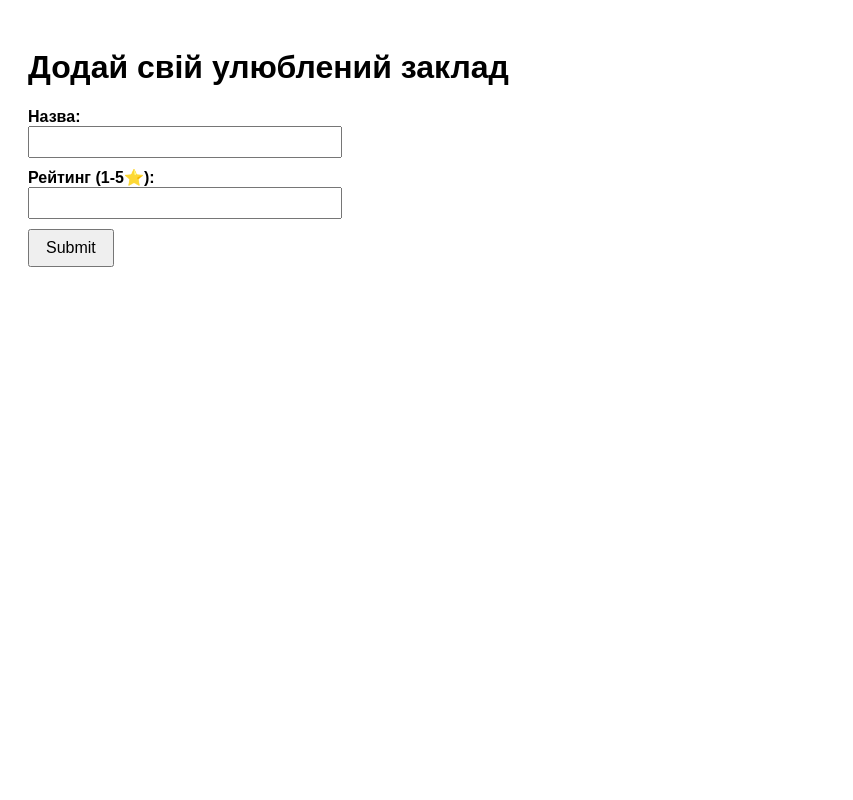
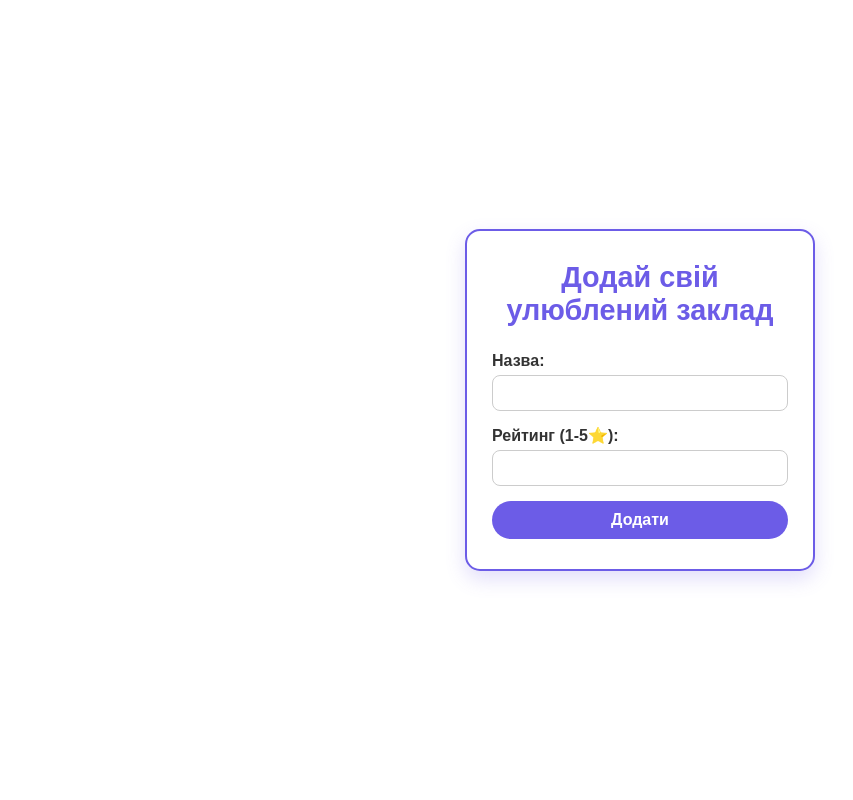
Before and after one commit to le1zyyx/mysite2, a Django app: page /new_place in a window 1280 px wide. Shown: the whole page, without its empty margins (0-853 px from the left). Run offline with Django 5.2, Linux system fonts and the light colour scheme.

Commit message:
added a page: Where should I go today?

```diff
--- a/main/templates/main/new_place.html
+++ b/main/templates/main/new_place.html
@@ -2,16 +2,87 @@
 <html lang="uk">
 <head>
     <meta charset="UTF-8">
-    <title>Add Place</title>
+    <title>Додати заклад</title>
     <style>
-        body { font-family: Arial; padding: 20px; }
-        input { display: block; margin-bottom: 10px; padding: 5px; font-size: 16px; width: 300px; }
-        label { font-weight: bold; margin-top: 10px; }
-        .error { color: red; font-size: 14px; }
-        button { padding: 8px 16px; font-size: 16px; }
+        * { box-sizing: border-box; margin: 0; padding: 0; }
+
+        body, html {
+            height: 100%;
+            font-family: Arial, sans-serif;
+            background: #ffffff;
+            display: flex;
+            justify-content: center;
+            align-items: center;
+        }
+
+        .form-container {
+            width: 350px;
+            padding: 30px 25px;
+            border: 2px solid #6c5ce7;
+            border-radius: 15px;
+            box-shadow: 0 8px 20px rgba(108, 92, 231, 0.2);
+            background: #ffffff;
+        }
+
+        h1 {
+            text-align: center;
+            margin-bottom: 25px;
+            color: #6c5ce7;
+            font-size: 1.8rem;
+        }
+
+        label {
+            font-weight: bold;
+            margin-top: 10px;
+            display: block;
+            color: #333333;
+        }
+
+        input {
+            display: block;
+            width: 100%;
+            margin-top: 5px;
+            margin-bottom: 15px;
+            padding: 8px 10px;
+            font-size: 16px;
+            border: 1.5px solid #ccc;
+            border-radius: 8px;
+        }
+
+        input:focus {
+            outline: none;
+            border-color: #6c5ce7;
+            box-shadow: 0 0 8px rgba(108, 92, 231, 0.3);
+        }
+
+        .error {
+            color: red;
+            font-size: 13px;
+            margin-top: -10px;
+            margin-bottom: 10px;
+        }
+
+        button {
+            width: 100%;
+            padding: 10px 0;
+            font-size: 16px;
+            font-weight: 600;
+            color: #ffffff;
+            background-color: #6c5ce7;
+            border: none;
+            border-radius: 50px;
+            cursor: pointer;
+            transition: transform 0.2s ease, background-color 0.2s ease;
+        }
+
+        button:hover {
+            background-color: #341f97;
+            transform: scale(1.05);
+        }
     </style>
 </head>
 <body>
+    <div class="form-container">
         <h1>Додай свій улюблений заклад</h1>
         <form method="post">
             {% csrf_token %}
@@ -24,7 +95,8 @@
             <input type="number" id="rating" name="rating" min="1" max="5" value="{{ rating|default:'' }}">
             {% if errors.rating %}<div class="error">{{ errors.rating }}</div>{% endif %}
 
-    <button type="submit">Submit</button>
+            <button type="submit">Додати</button>
         </form>
+    </div>
 </body>
 </html>
--- a/main/views.py
+++ b/main/views.py
@@ -1,4 +1,5 @@
 from django.shortcuts import render, redirect
+import random
 
 def index(request):
     data = {'title': 'My favourite places in Kyiv'}
@@ -34,4 +35,14 @@ def new_place(request):
     return render(request, 'main/new_place.html')
 
 def random_place(request):
-    return render(request, 'main/random_place.html')
+    places = [
+        "Ботанічний сад ім.Гришка",
+        "Пузата Хата",
+        "Multiplex",
+        "WakeHub"
+    ]
+    selected_place = None
+    if request.method == "POST":
+        selected_place = random.choice(places)
+
+    return render(request, 'main/random_place.html', {'selected_place': selected_place})
```
Also changed, not shown: main/static/main/css/main.css (+88 -0 lines), main/templates/main/places_list.html (+4 -4 lines), main/templates/main/random_place.html (+26 -0 lines). Lines whose indentation alone changed are shown as unchanged.
